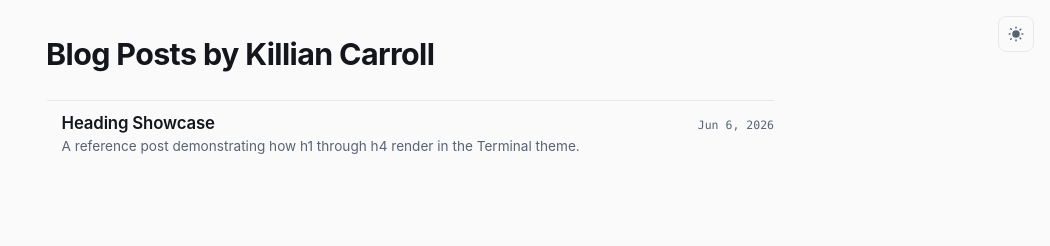
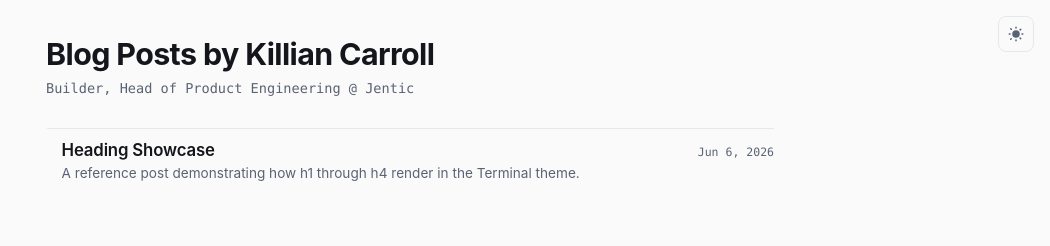
Before and after one commit to KillianCar/killiancar.github.io, an Astro site: page / in a window 1280 px wide. Shown: the whole page, without its empty margins (230-1280 px from the left). Built offline with nearby package versions, Linux system fonts and the light colour scheme; Astro itself is replaced by a stand-in of ours.

Commit message:
Add subtitle to home page

```diff
--- a/src/pages/index.astro
+++ b/src/pages/index.astro
@@ -14,7 +14,13 @@ const posts = await getPublishedPosts();
 		<BaseHead title={SITE_TITLE} description={SITE_DESCRIPTION} />
 		<style>
 			.intro {
+				margin: 0 0 0.35rem;
+			}
+			.subtitle {
 				margin: 0 0 1.75rem;
+				font-family: var(--font-mono);
+				font-size: 0.85rem;
+				color: var(--muted);
 			}
 			.post-list {
 				list-style: none;
@@ -79,6 +85,7 @@ const posts = await getPublishedPosts();
 		<ThemeToggle />
 		<main>
 			<h1 class="intro">{SITE_HEADING}</h1>
+			<p class="subtitle">Builder, Head of Product Engineering @ Jentic</p>
 			<ul class="post-list">
 				{
 					posts.map((post) => (
```
